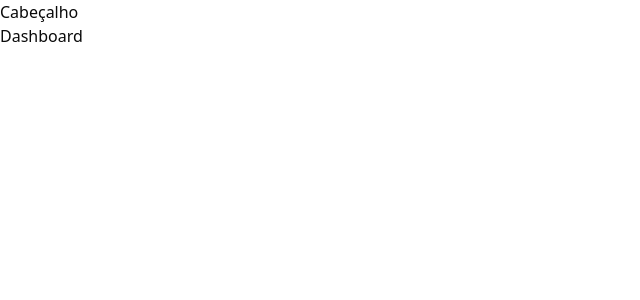
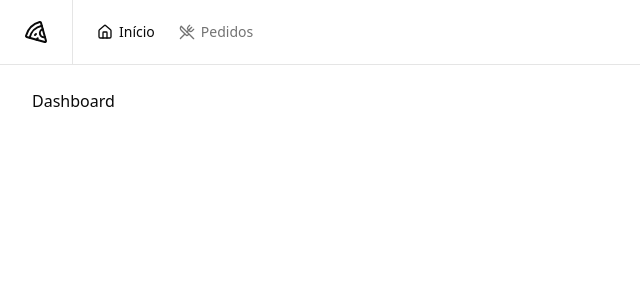
Before and after one commit to YasminZanonBarg/PizzaShop, a React app: page / in a window 1280 px wide. Shown: the top 300 px of the page, without its empty margins (0-640 px from the left). Built offline with nearby package versions, Linux system fonts and the light colour scheme; the HTML template or start-up script is replaced by a standard one.

Commit message:
header component

```diff
--- a/package.json
+++ b/package.json
@@ -12,6 +12,7 @@
   "dependencies": {
     "@hookform/resolvers": "^4.1.3",
     "@radix-ui/react-label": "^2.1.2",
+    "@radix-ui/react-separator": "^1.1.2",
     "@radix-ui/react-slot": "^1.1.2",
     "@tailwindcss/vite": "^4.0.14",
     "class-variance-authority": "^0.7.1",
--- /dev/null
+++ b/src/components/header.tsx
@@ -0,0 +1,27 @@
+import { Home, Pizza, UtensilsCrossed } from 'lucide-react'
+
+import { NavLink } from './nav-link'
+import { Separator } from './ui/separator'
+
+export function Header() {
+  return (
+    <div className="border-b">
+      <div className="flex h-16 items-center gap-6 px-6">
+        <Pizza className="h-6 w-6" />
+
+        <Separator orientation="vertical" className="h-4" />
+
+        <nav className="flex items-center space-x-4 lg:space-x-6">
+          <NavLink to="/">
+            <Home className="h-4 w-4" />
+            Início
+          </NavLink>
+          <NavLink to="/orders">
+            <UtensilsCrossed className="h-4 w-4" />
+            Pedidos
+          </NavLink>
+        </nav>
+      </div>
+    </div>
+  )
+}
--- /dev/null
+++ b/src/components/nav-link.tsx
@@ -0,0 +1,15 @@
+import { Link, LinkProps, useLocation } from 'react-router-dom'
+
+export type NavLinkProps = LinkProps
+
+export function NavLink(props: NavLinkProps) {
+  const { pathname } = useLocation()
+
+  return (
+    <Link
+      data-current={pathname === props.to}
+      className="flex items-center gap-1.5 text-sm font-medium text-muted-foreground hover:text-foreground data-[current=true]:text-foreground"
+      {...props}
+    />
+  )
+}
--- /dev/null
+++ b/src/components/ui/separator.tsx
@@ -0,0 +1,26 @@
+import * as React from "react"
+import * as SeparatorPrimitive from "@radix-ui/react-separator"
+
+import { cn } from "@/lib/utils"
+
+function Separator({
+  className,
+  orientation = "horizontal",
+  decorative = true,
+  ...props
+}: React.ComponentProps<typeof SeparatorPrimitive.Root>) {
+  return (
+    <SeparatorPrimitive.Root
+      data-slot="separator-root"
+      decorative={decorative}
+      orientation={orientation}
+      className={cn(
+        "bg-border shrink-0 data-[orientation=horizontal]:h-px data-[orientation=horizontal]:w-full data-[orientation=vertical]:h-full data-[orientation=vertical]:w-px",
+        className
+      )}
+      {...props}
+    />
+  )
+}
+
+export { Separator }
--- a/src/pages/_layouts/app.tsx
+++ b/src/pages/_layouts/app.tsx
@@ -1,13 +1,14 @@
 import { Outlet } from 'react-router-dom'
+
+import { Header } from '@/components/header'
 
 export function AppLayout() {
   return (
-    <div>
-      <h1>Cabeçalho</h1>
+    <div className="flex min-h-screen flex-col antialiased">
+      <Header />
 
-      <div>
+      <div className="flex flex-1 flex-col gap-4 p-8 pt-6">
         <Outlet />
-        {/* Essa tag indica que aqui virá o conteúdo específico de cada página */}
       </div>
     </div>
   )
--- a/src/pages/_layouts/auth.tsx
+++ b/src/pages/_layouts/auth.tsx
@@ -3,7 +3,7 @@
 
 export function AuthLayout() {
   return (
-    <div className="grid min-h-screen grid-cols-2">
+    <div className="grid min-h-screen grid-cols-2 antialiased">
       <div className="flex h-full flex-col justify-between border-r border-foreground/5 bg-muted p-10 text-muted-foreground">
         <div className="flex items-center gap-3 text-lg text-foreground">
           <Pizza className="h-5 w-5" />
```
Also changed, not shown: 1 other file (tests, documents, lock files or other folders).
